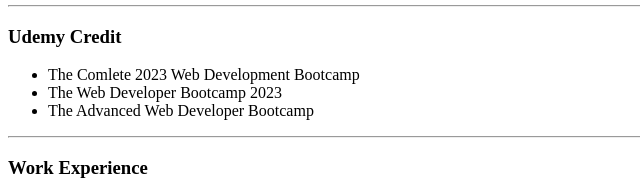
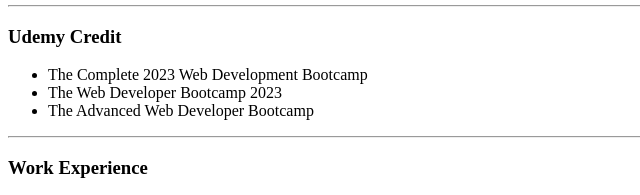
Before and after one commit to Kadric27/kylemonk.github.io., a plain HTML site: page index.html in a window 1280 px wide. Shown: the part 201-396 px from the top of the page, 0-640 px from the left. Drawn offline with Linux system fonts and the light colour scheme.

Commit message:
Update index.html

```diff
--- a/index.html
+++ b/index.html
@@ -24,7 +24,7 @@
     <hr>
     <h3>Udemy Credit</h3>
     <ul>
-        <li>The Comlete 2023 Web Development Bootcamp</li>
+        <li>The Complete 2023 Web Development Bootcamp</li>
         <li>The Web Developer Bootcamp 2023</li>
         <li>The Advanced Web Developer Bootcamp</li>
     </ul>
```
